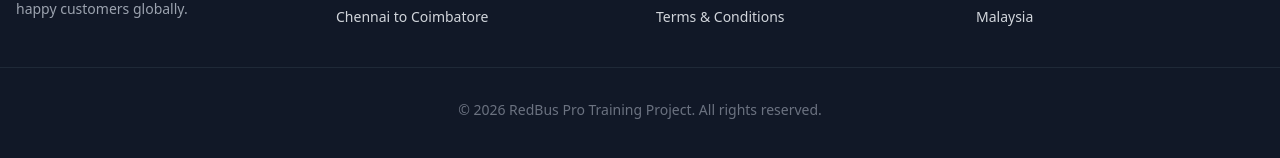
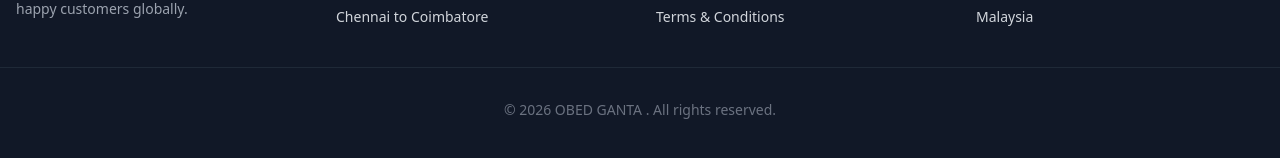
Before and after one commit to gantaobed/redbus-pro-clone, a React (Vite) app: page / in a window 1280 px wide. Shown: the part 1753-1911 px from the top of the page. Built offline with nearby package versions, Linux system fonts and the light colour scheme; no server answers.

Commit message:
Added RedBus commercial features and footer

```diff
--- a/src/components/RedBusExtras.jsx
+++ b/src/components/RedBusExtras.jsx
@@ -138,7 +138,7 @@ export default function RedBusExtras() {
           </div>
         </div>
         <div className="max-w-7xl mx-auto px-4 mt-8 pt-8 border-t border-gray-800 text-center text-gray-500">
-          © 2026 RedBus Pro Training Project. All rights reserved.
+          © 2026 OBED GANTA . All rights reserved.
         </div>
       </footer>
     </div>
```
